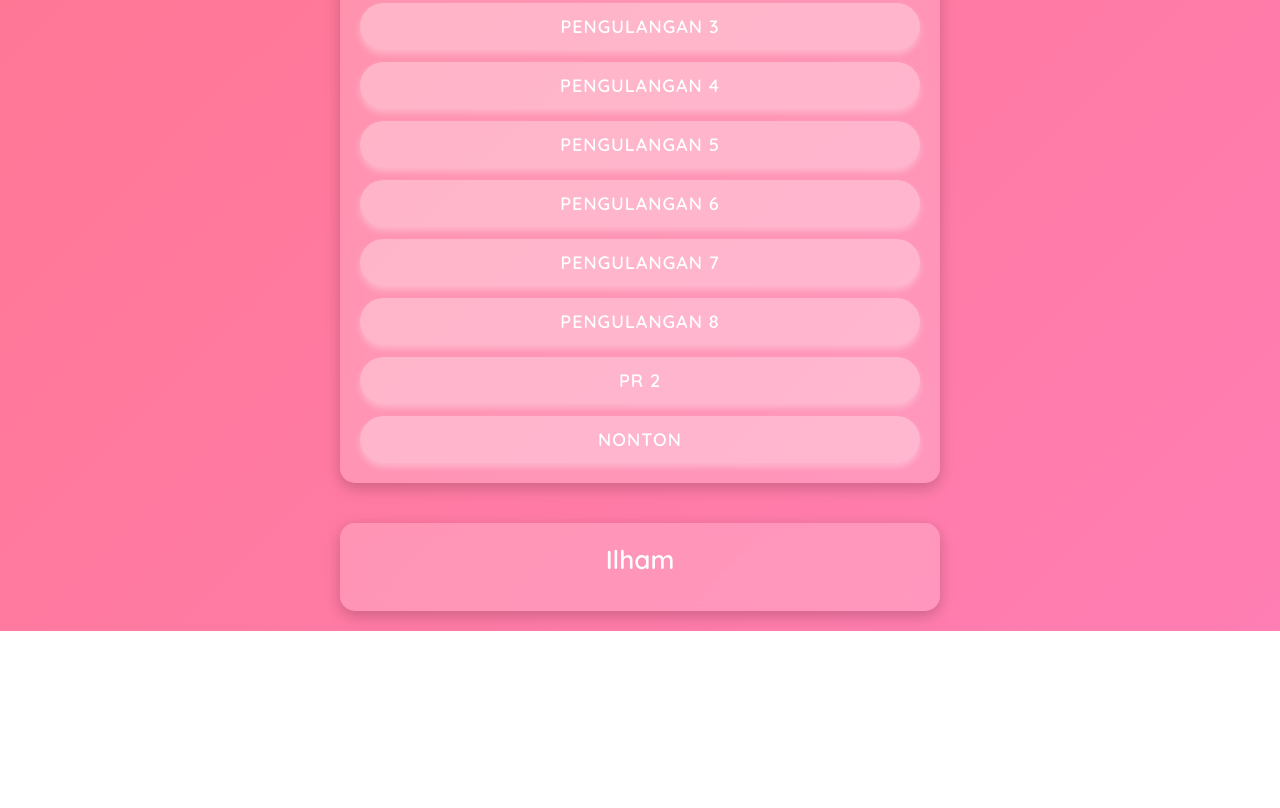
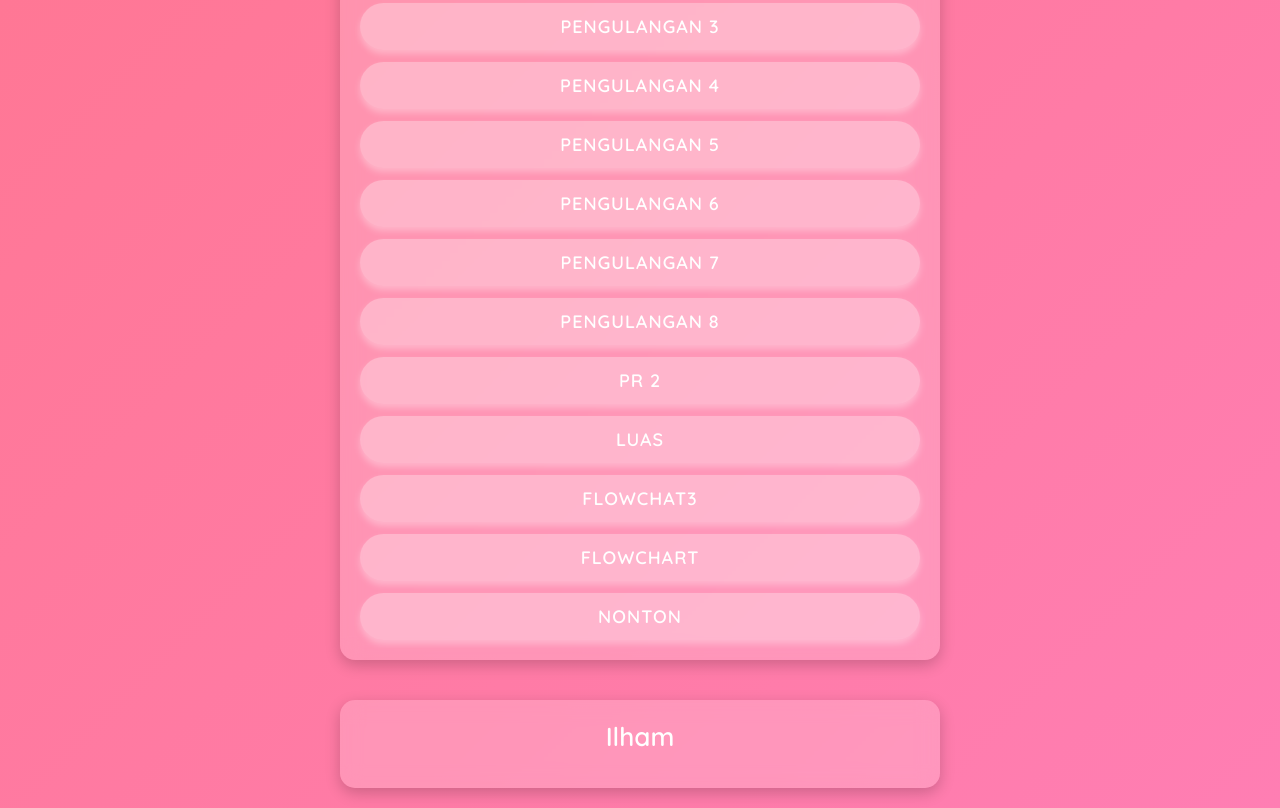
Before and after one commit to ilhamndul/tugas-tugas-ilham, a plain HTML site: page index.html in a window 1280 px wide. Shown: the part 616-1424 px from the top of the page. Before the commit the page ends 1247 px from the top, so only its background shows below. Drawn offline with Linux system fonts and the light colour scheme.

Commit message:
Add files via upload

```diff
--- a/index.html
+++ b/index.html
@@ -28,6 +28,9 @@
             <a href="latpengulangan7.html" class="button">Pengulangan 7</a>
             <a href="pengulangan8.html" class="button">Pengulangan 8</a>
             <a href="pr2.html" class="button">pr 2</a>
+            <a href="menghitungluas.html" class="button">luas</a>
+            <a href="latflowchat3.html" class="button">flowchat3</a>
+            <a href="latflawchat.html" class="button">flowchart</a>
             <a href="nonton.html" class="button">nonton</a>
 
         </div>
```
